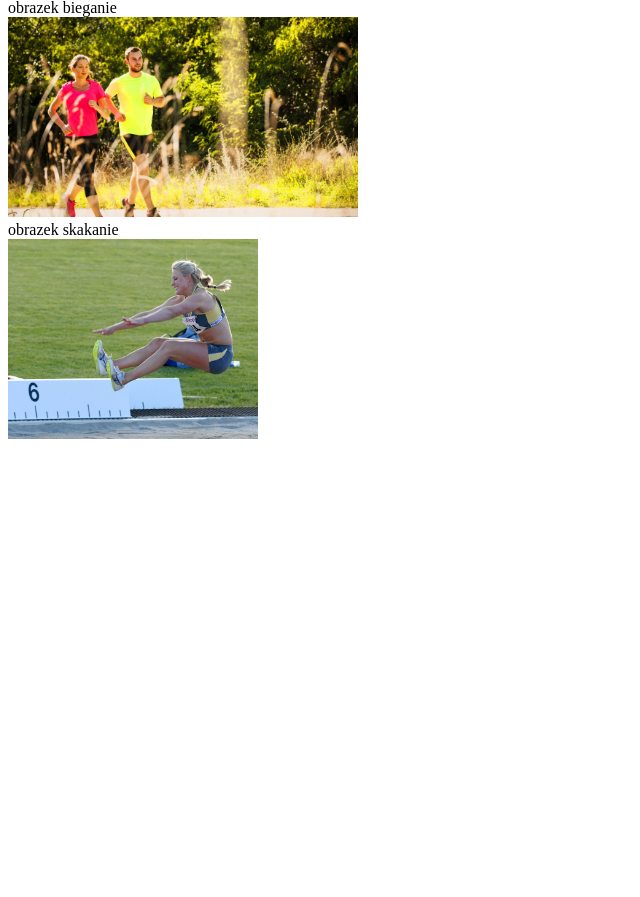
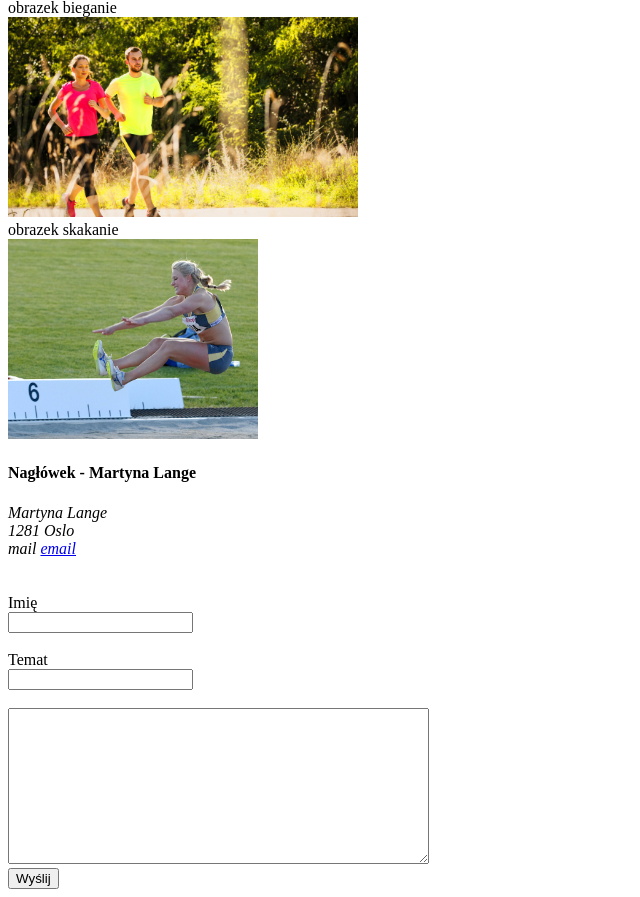
Before and after one commit to langesmartyna/www.html, a plain HTML site: page www.html in a window 1280 px wide. Shown: the part 1025-1922 px from the top of the page, without its empty margins (0-640 px from the left). Before the commit the page ends 1476 px from the top, so only its background shows below. Drawn offline with Linux system fonts and the light colour scheme.

Commit message:
ostatnia zmiana

```diff
--- a/www.html
+++ b/www.html
@@ -45,12 +45,31 @@
 <img src="skok.jpg" width="250" height="200">
 
 
+<section id="fourth">
+    <h1>Nagłówek - Martyna Lange </h1>
 
+    <address>
+        Martyna Lange<br>
+        1281 Oslo<br>
+        mail <a href="mailto:langesmartyna@gmail.com">email</a><br>
+    </address><br>
+    <br>
+
+    <form action="action_page.php">
+        <label for="fname">Imię</label><br>
+        <input type="text" id="fname"><br>
+        <br>
+        <label for="temat">Temat</label><br>
+        <input type="text" id="temat"><br>
+        <br>
+        <textarea name="Wiadomość" cols="50" rows="10"></textarea>
+        <br>
+        <input type="submit" value="Wyślij">
+    </form>
 
 </section>
 
 </nav>
 
-
 </body>
 </html>
```
